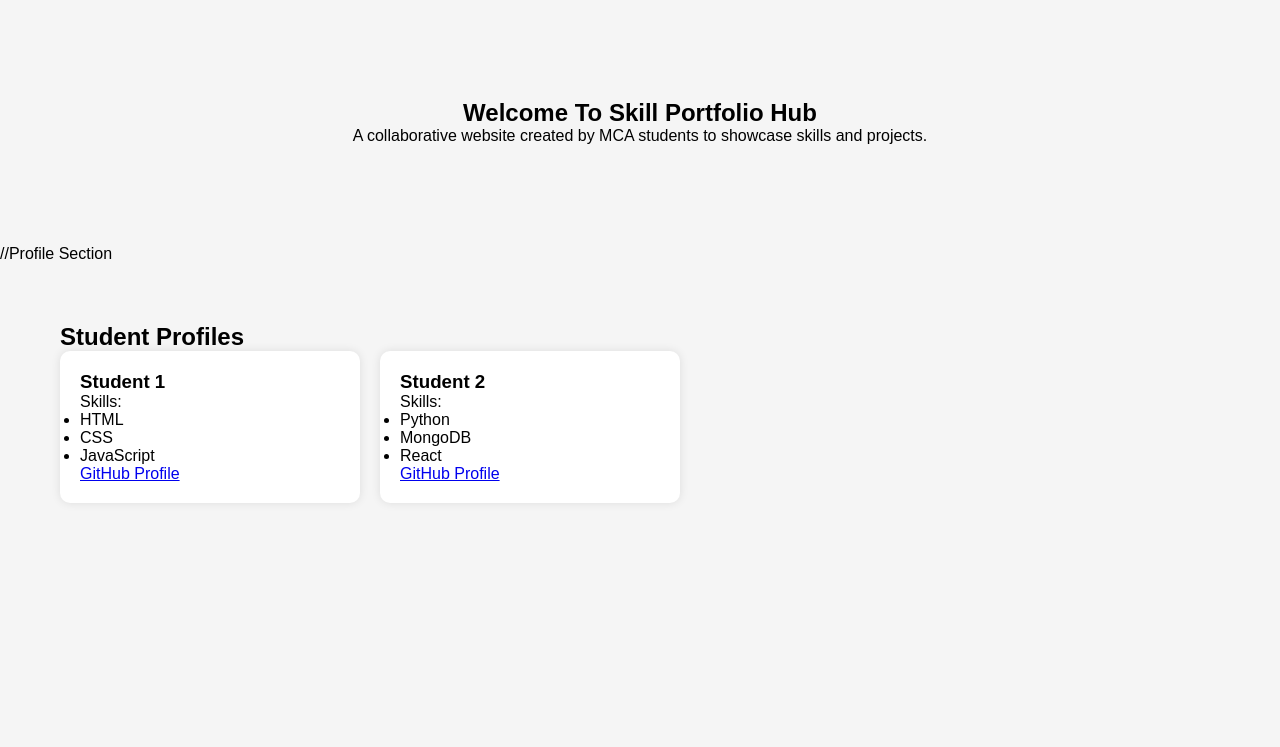
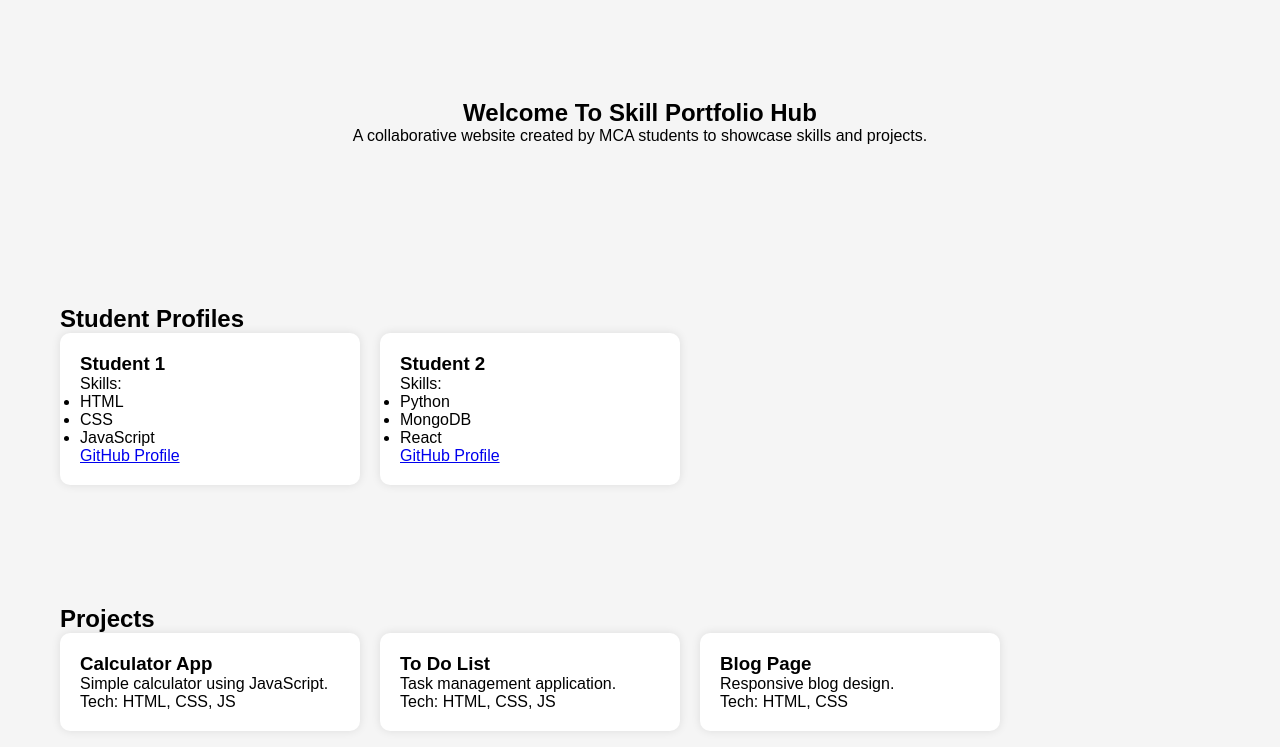
Before and after one commit to priyasaviluha/Student-Skill-Portfolio, a plain HTML site: page index.html in a window 1280 px wide. Shown: the part 69-816 px from the top of the page. Drawn offline with Linux system fonts and the light colour scheme.

Commit message:
feat: added project cards

```diff
--- a/index.html
+++ b/index.html
@@ -29,8 +29,6 @@
     </p>
 
 </section>
-
-//Profile Section
 
 <section id="profiles">
 
@@ -68,5 +66,39 @@
 </div>
 </section>
 
+<section id="projects">
+
+<h2>Projects</h2>
+
+<div class="cards">
+
+<div class="card">
+    <h3>Calculator App</h3>
+
+    <p>Simple calculator using JavaScript.</p>
+
+    <p>Tech: HTML, CSS, JS</p>
+</div>
+
+<div class="card">
+    <h3>To Do List</h3>
+
+    <p>Task management application.</p>
+
+    <p>Tech: HTML, CSS, JS</p>
+</div>
+
+<div class="card">
+    <h3>Blog Page</h3>
+
+    <p>Responsive blog design.</p>
+
+    <p>Tech: HTML, CSS</p>
+</div>
+
+</div>
+
+</section>
+
 </body>
 </html>
```
